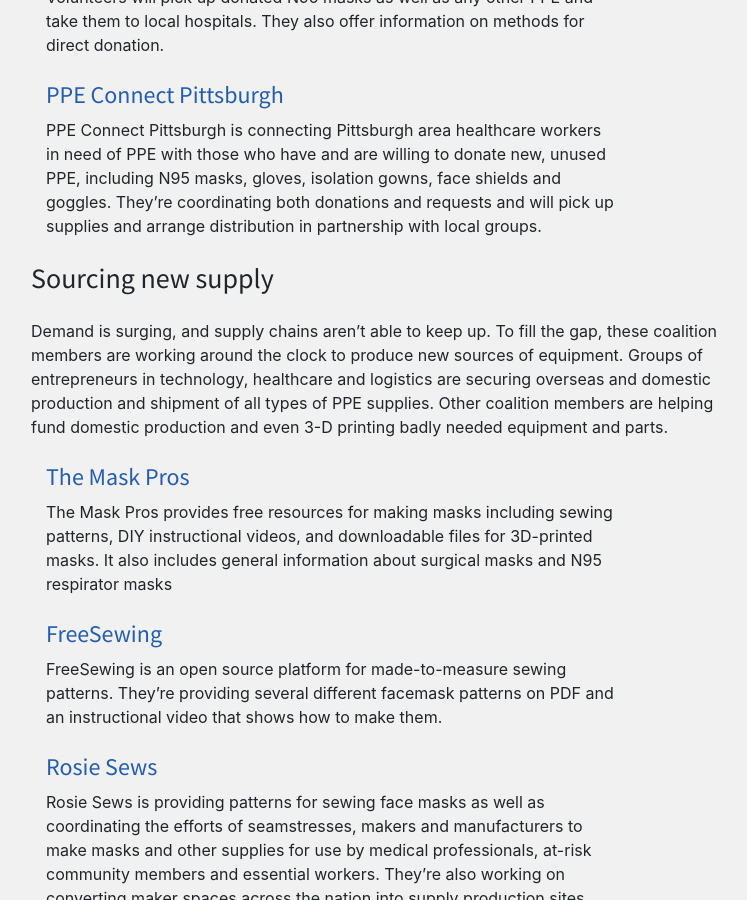
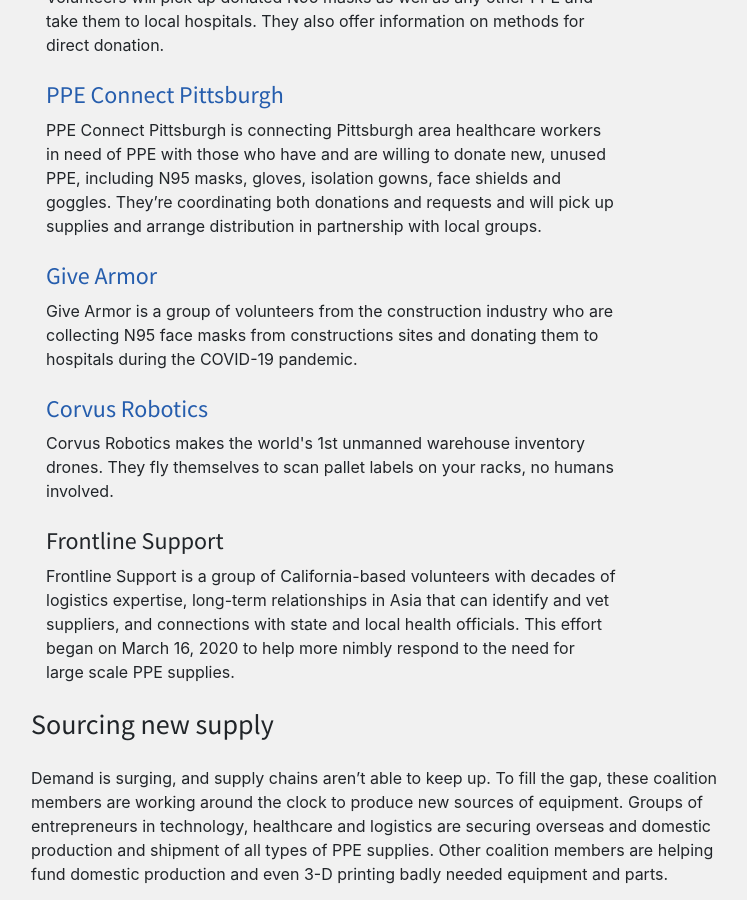
Before and after one commit to jdecaron/c19coalition, a Jekyll site: the page built from pages/index.html, in a window 1280 px wide and 900 px high, scrolled down 3575 px. Shown: the whole window, without its empty margins (249-996 px from the left). Built offline with Jekyll 4.4.1, drawn with Linux system fonts in a browser that asks for light colours; some of the changed text lies outside the part shown.

Commit message:
Adding these organizations: Corvus Robotics, Frontline Support, Give Armor, #Mask4All, Masks For Docs, Sourcify, Tradeshift, YPO.

```diff
--- a/pages/index.html
+++ b/pages/index.html
@@ -174,6 +174,20 @@
             goggles. They’re coordinating both donations and requests and will pick up supplies and arrange distribution
             in partnership with local groups.</p>
 
+          <h4><a href="https://givearmor.com">Give Armor</a></h4>
+          <p>Give Armor is a group of volunteers from the construction industry who are collecting N95 face masks from
+            constructions sites and donating them to hospitals during the COVID-19 pandemic.</p>
+
+          <h4><a href="https://www.corvus-robotics.com/">Corvus Robotics</a></h4>
+          <p>Corvus Robotics makes the world's 1st unmanned warehouse inventory drones. They fly themselves to scan pallet
+            labels on your racks, no humans involved.</p>
+
+          <h4>Frontline Support</h4>
+          <p>Frontline Support is a group of California-based volunteers with decades of logistics expertise,
+            long-term relationships in Asia that can identify and vet suppliers, and connections with state and local
+            health officials. This effort began on March 16, 2020 to help more nimbly respond to the need for large scale
+            PPE supplies.</p>
+
           <!--<h4>City of Seattle Protective Equipment Donation Site</h4>
           <p>The donation site is providing a form to arrange a pick-up of unused supplies, including masks, wipes,
             gowns, gloves, and ventilators, in unopened boxes or sealed packages. For unused but open supplies they’re
@@ -246,6 +260,14 @@
             medically-reviewed requirements for medical supply designs, then providing open-source designs for supplies
             that meet those requirements. Their goal is to help local manufacturers and makers provide vetted supplies
             directly to their hospitals, and later to help create local fabrication networks across the globe to respond to hospital needs.</p>
+
+          <h4><a href="https://www.sourcify.com">Sourcify</a></h4>
+          <p>Sourcify is providing PPE for hospitals, medical centers, and more at cost from their partner factories.
+            With their sourcing team located across Asia, they have a diversified PPE supply through their partner factories.</p>
+
+          <h4><a href="https://www.ypo.org">YPO</a></h4>
+          <p>YPO is a global leadership community of chief executives that has formed a manufacturing coalition made up of 500
+            manufacturers to assist with the PPE shortages across the US.</p>
 
         </div>
 
@@ -322,6 +344,11 @@
 
           <h4><a href="https://resist.bot/">Resistbot</a></h4>
           <p>Resistbot provides local information on COVID-19 and related advocacy via text to 50409, Facebook Messenger, and Twitter: Text COVID for state information on infection data and resources, COVIDACT for state outbreak projections and how they can be changed by mitigation, COVID19 to see what state actions have been taken to protect and support community, GOVERNOR or RESIST to send a letter to local government encouraging them to take stronger measures, and MASKS to help with local PPE sourcing and distribution efforts.</p>
+
+          <h4><a href="https://maskforall.net/">#Masks4All</a></h4>
+          <p>#Masks4All is a grassroots movement to get people to follow the overwhelming scientific evidence that shows
+            we need to wear homemade masks in public to slow COVID-19. Visit the site to find out how to make masks, learn
+            about the science, and please share to save lives.</p>
         </div>
 
         <h3 class="my-4">Reprocessing Masks</h3>
```
Also changed, not shown: _data/logos.yml (+21 -1 lines), assets/images/corvus_robotics.png (added), assets/images/frontline_support.png (added), assets/images/give_armor.png (added), assets/images/masks4all.png (added), assets/images/masks_for_docs.png (added), assets/images/sourcify.png (added), assets/images/tradeshift_logo.png, assets/images/ypo.png (added).
